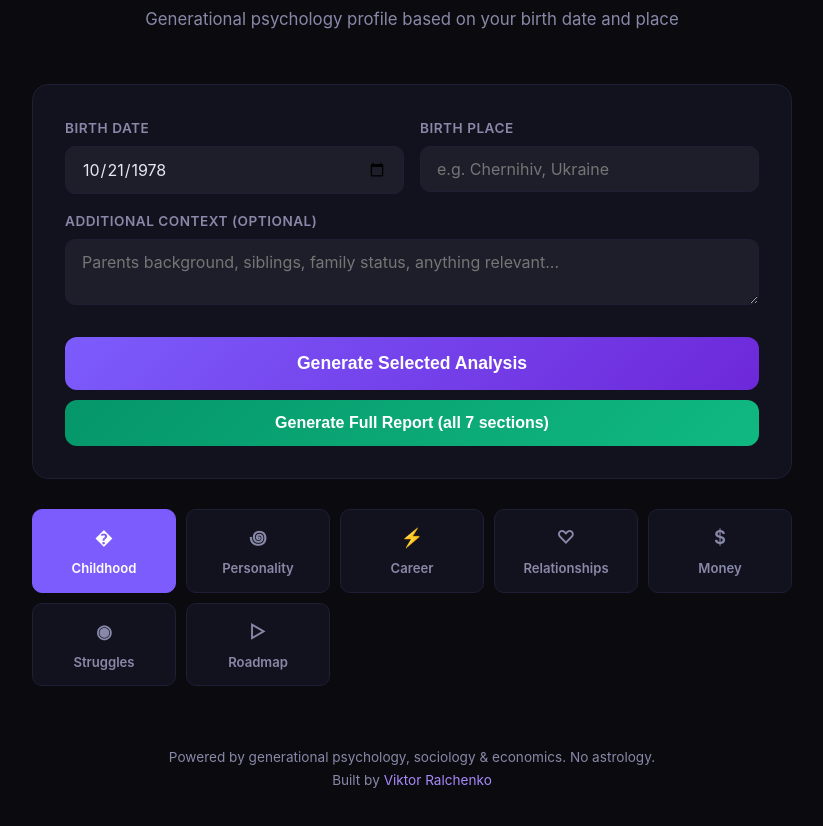
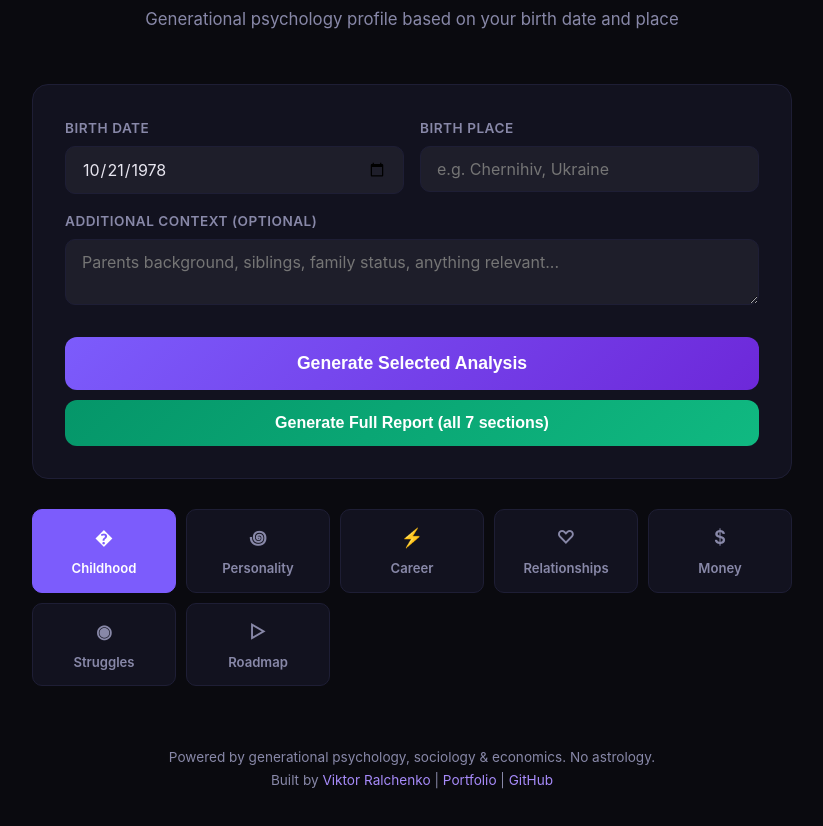
Before and after one commit to vralchenko/PersonalAnalysis, a website: page public/index.html in a window 1280 px wide. Shown: the part 118-944 px from the top of the page, without its empty margins (228-1051 px from the left). Drawn offline with Linux system fonts and the light colour scheme.

Commit message:
Add LinkedIn, portfolio and GitHub links to footer

```diff
--- a/public/index.html
+++ b/public/index.html
@@ -240,7 +240,7 @@
 
   <div class="footer">
     <p>Powered by generational psychology, sociology & economics. No astrology.</p>
-    <p>Built by <a href="https://github.com/vralchenko">Viktor Ralchenko</a></p>
+    <p>Built by <a href="https://www.linkedin.com/in/vralchenko/">Viktor Ralchenko</a> | <a href="https://vralchenko-portfolio.pages.dev">Portfolio</a> | <a href="https://github.com/vralchenko/PersonalAnalysis">GitHub</a></p>
   </div>
 </div>
 
```
